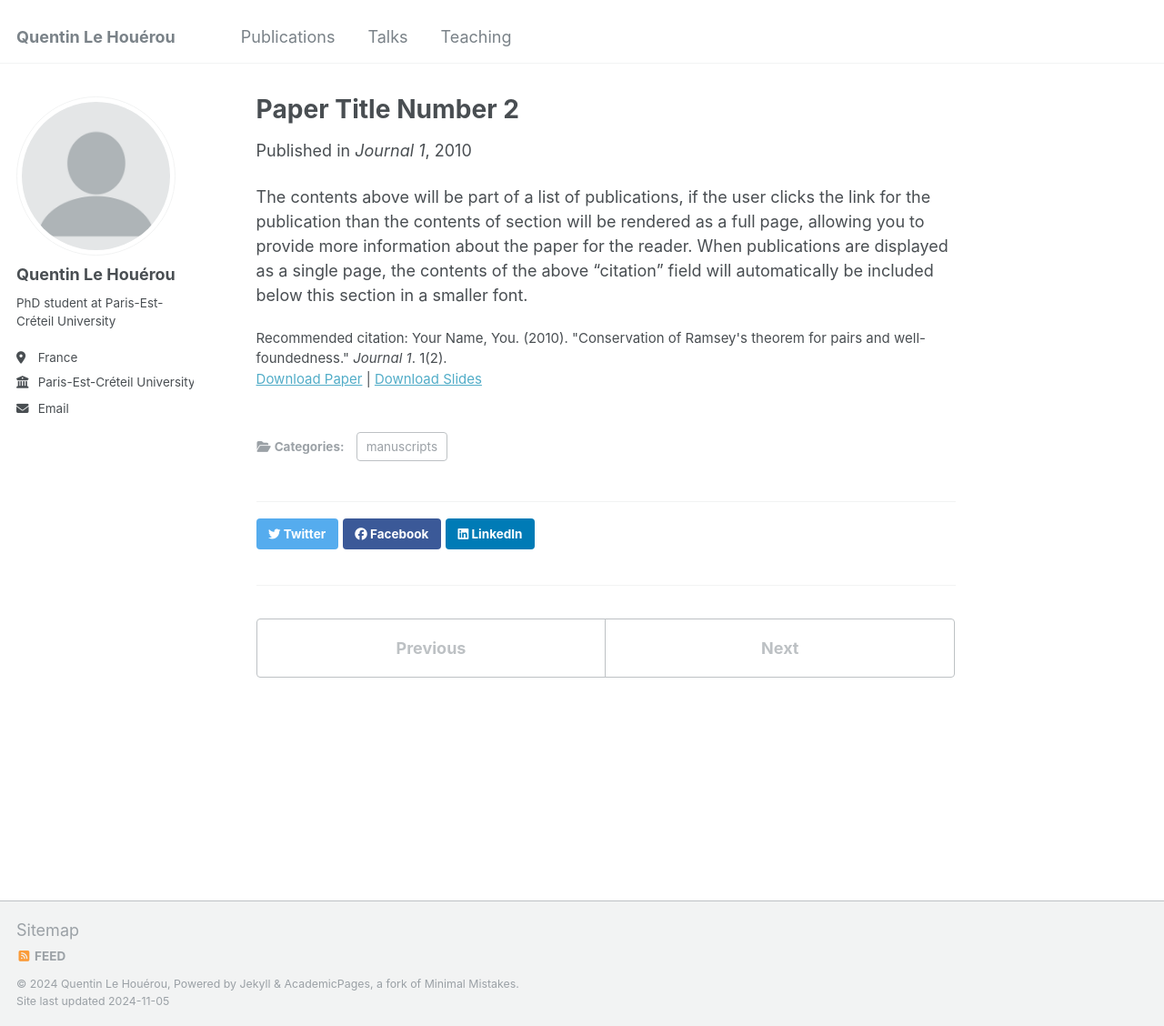
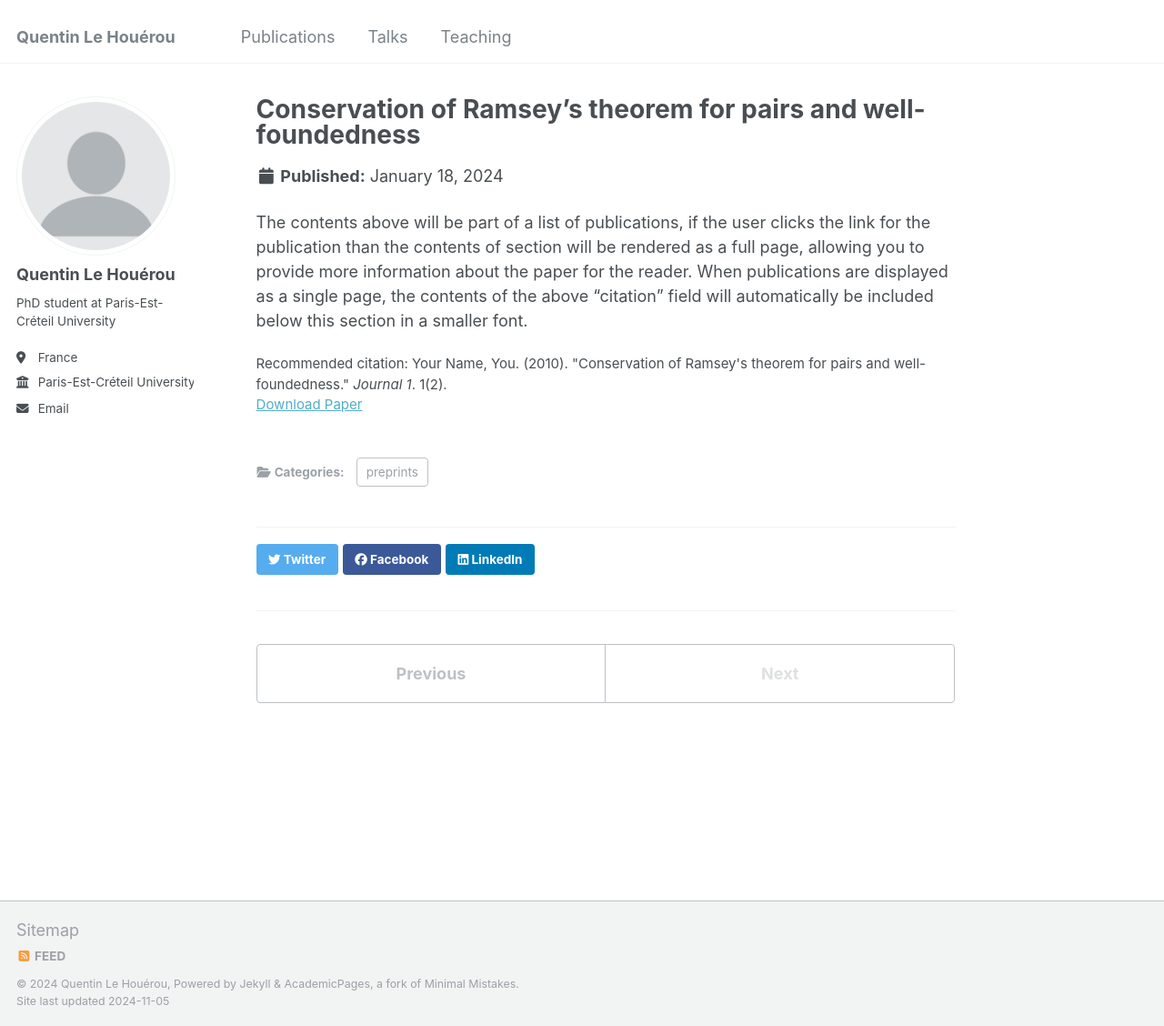
Before and after one commit to QuentinLH/quentinlh.github.io, a Jekyll site: the page built from _publications/2024-02-17-paper-title-number-4.md, in a window 1280 px wide and 1128 px high. Shown: the whole window at 91% size. Built offline with Jekyll 4.4.1, drawn with Linux system fonts in a browser that asks for light colours.

Commit message:
Update 2024-02-17-paper-title-number-4.md
paper 1 try 16

```diff
--- a/_publications/2024-02-17-paper-title-number-4.md
+++ b/_publications/2024-02-17-paper-title-number-4.md
@@ -1,13 +1,10 @@
 ---
-title: "Paper Title Number 2"
+title: "Conservation of Ramsey's theorem for pairs and well-foundedness"
 collection: publications
-category: manuscripts
-permalink: /publication/2010-10-01-paper-title-number-2
-excerpt: 'This paper is about the number 2. The number 3 is left for future work.'
-date: 2010-10-01
-venue: 'Journal 1'
-slidesurl: 'http://academicpages.github.io/files/slides2.pdf'
-paperurl: 'http://academicpages.github.io/files/paper2.pdf'
+category: preprints
+permalink: /publication/Conservation_of_Ramsey_s_theorem_for_pairs_and_well_foundedness
+date: 2024-01-18
+paperurl: 'http://academicpages.github.io/files/Conservation_of_Ramsey_s_theorem_for_pairs_and_well_foundedness.pdf'
 citation: "Your Name, You. (2010). &quot;Conservation of Ramsey's theorem for pairs and well-foundedness.&quot; <i>Journal 1</i>. 1(2)."
 ---
 
```
